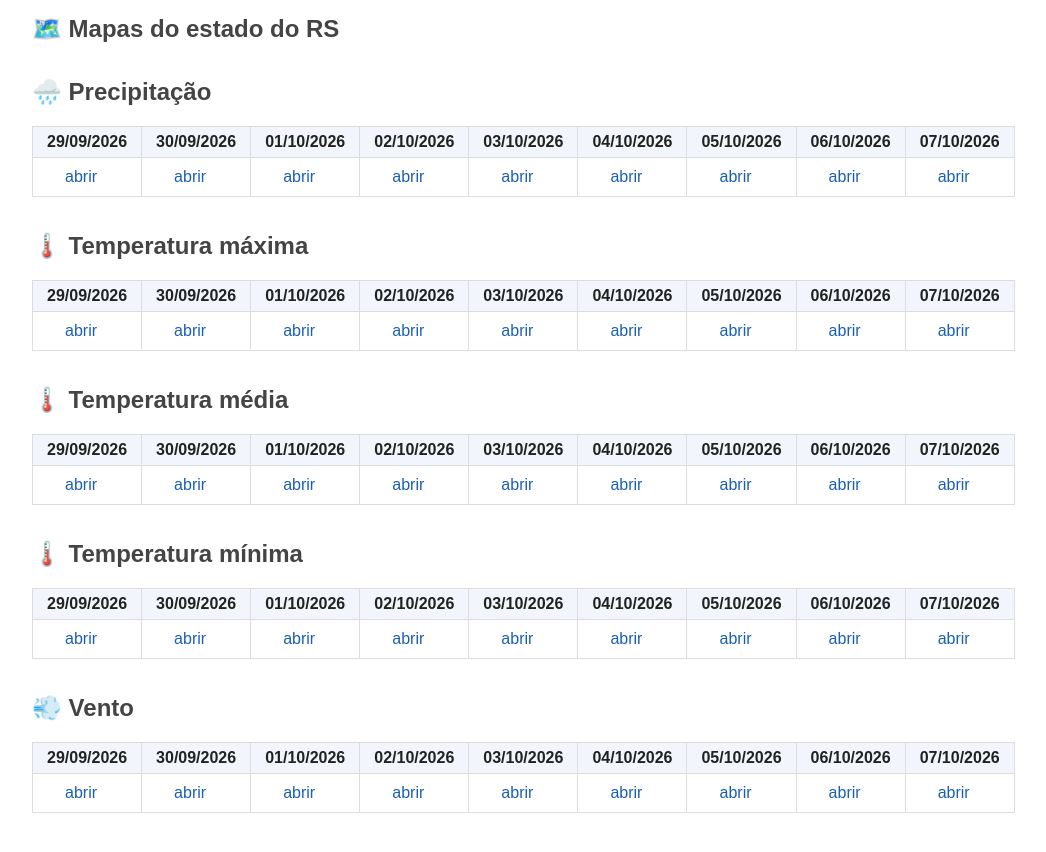
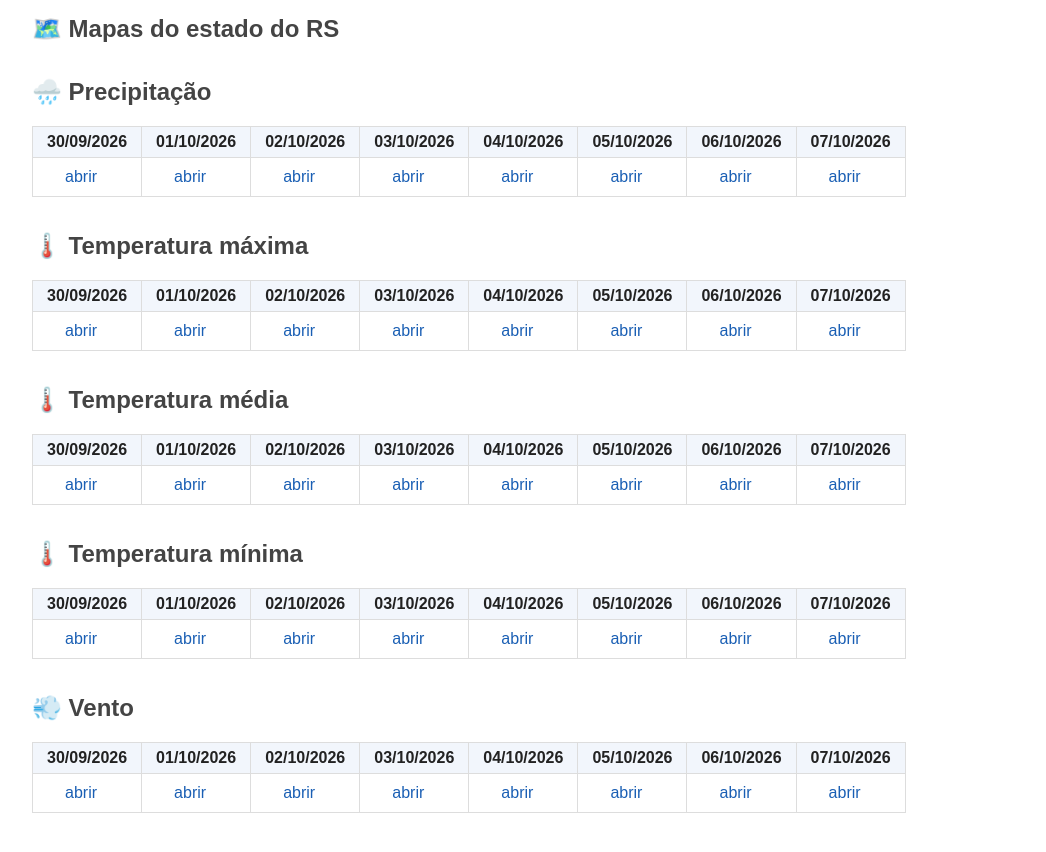
Before and after one commit to rafaelcabralcruz/WRF, a plain HTML site: page index.html in a window 1280 px wide. Shown: the part 1420-2272 px from the top of the page, without its empty margins (158-1204 px from the left). Drawn offline with Linux system fonts and the light colour scheme.

Commit message:
sync Resultados_WRF_20260930 (2026-09-30 15:50)

```diff
--- a/index.html
+++ b/index.html
@@ -64,14 +64,14 @@
   <a href="Uruguaiana_vento.html">💨 Vento</a>
   <h2>🗺️ Mapas do estado do RS</h2>
   <h2>🌧️ Precipitação</h2>
-  <table><tr><th>29/09/2026</th><th>30/09/2026</th><th>01/10/2026</th><th>02/10/2026</th><th>03/10/2026</th><th>04/10/2026</th><th>05/10/2026</th><th>06/10/2026</th><th>07/10/2026</th></tr><tr><td><a href="mapas/Precip_20260929.html">abrir</a></td><td><a href="mapas/Precip_20260930.html">abrir</a></td><td><a href="mapas/Precip_20261001.html">abrir</a></td><td><a href="mapas/Precip_20261002.html">abrir</a></td><td><a href="mapas/Precip_20261003.html">abrir</a></td><td><a href="mapas/Precip_20261004.html">abrir</a></td><td><a href="mapas/Precip_20261005.html">abrir</a></td><td><a href="mapas/Precip_20261006.html">abrir</a></td><td><a href="mapas/Precip_20261007.html">abrir</a></td></tr></table>
+  <table><tr><th>30/09/2026</th><th>01/10/2026</th><th>02/10/2026</th><th>03/10/2026</th><th>04/10/2026</th><th>05/10/2026</th><th>06/10/2026</th><th>07/10/2026</th></tr><tr><td><a href="mapas/Precip_20260930.html">abrir</a></td><td><a href="mapas/Precip_20261001.html">abrir</a></td><td><a href="mapas/Precip_20261002.html">abrir</a></td><td><a href="mapas/Precip_20261003.html">abrir</a></td><td><a href="mapas/Precip_20261004.html">abrir</a></td><td><a href="mapas/Precip_20261005.html">abrir</a></td><td><a href="mapas/Precip_20261006.html">abrir</a></td><td><a href="mapas/Precip_20261007.html">abrir</a></td></tr></table>
   <h2>🌡️ Temperatura máxima</h2>
-  <table><tr><th>29/09/2026</th><th>30/09/2026</th><th>01/10/2026</th><th>02/10/2026</th><th>03/10/2026</th><th>04/10/2026</th><th>05/10/2026</th><th>06/10/2026</th><th>07/10/2026</th></tr><tr><td><a href="mapas/Tmax_20260929.html">abrir</a></td><td><a href="mapas/Tmax_20260930.html">abrir</a></td><td><a href="mapas/Tmax_20261001.html">abrir</a></td><td><a href="mapas/Tmax_20261002.html">abrir</a></td><td><a href="mapas/Tmax_20261003.html">abrir</a></td><td><a href="mapas/Tmax_20261004.html">abrir</a></td><td><a href="mapas/Tmax_20261005.html">abrir</a></td><td><a href="mapas/Tmax_20261006.html">abrir</a></td><td><a href="mapas/Tmax_20261007.html">abrir</a></td></tr></table>
+  <table><tr><th>30/09/2026</th><th>01/10/2026</th><th>02/10/2026</th><th>03/10/2026</th><th>04/10/2026</th><th>05/10/2026</th><th>06/10/2026</th><th>07/10/2026</th></tr><tr><td><a href="mapas/Tmax_20260930.html">abrir</a></td><td><a href="mapas/Tmax_20261001.html">abrir</a></td><td><a href="mapas/Tmax_20261002.html">abrir</a></td><td><a href="mapas/Tmax_20261003.html">abrir</a></td><td><a href="mapas/Tmax_20261004.html">abrir</a></td><td><a href="mapas/Tmax_20261005.html">abrir</a></td><td><a href="mapas/Tmax_20261006.html">abrir</a></td><td><a href="mapas/Tmax_20261007.html">abrir</a></td></tr></table>
   <h2>🌡️ Temperatura média</h2>
-  <table><tr><th>29/09/2026</th><th>30/09/2026</th><th>01/10/2026</th><th>02/10/2026</th><th>03/10/2026</th><th>04/10/2026</th><th>05/10/2026</th><th>06/10/2026</th><th>07/10/2026</th></tr><tr><td><a href="mapas/Tmean_20260929.html">abrir</a></td><td><a href="mapas/Tmean_20260930.html">abrir</a></td><td><a href="mapas/Tmean_20261001.html">abrir</a></td><td><a href="mapas/Tmean_20261002.html">abrir</a></td><td><a href="mapas/Tmean_20261003.html">abrir</a></td><td><a href="mapas/Tmean_20261004.html">abrir</a></td><td><a href="mapas/Tmean_20261005.html">abrir</a></td><td><a href="mapas/Tmean_20261006.html">abrir</a></td><td><a href="mapas/Tmean_20261007.html">abrir</a></td></tr></table>
+  <table><tr><th>30/09/2026</th><th>01/10/2026</th><th>02/10/2026</th><th>03/10/2026</th><th>04/10/2026</th><th>05/10/2026</th><th>06/10/2026</th><th>07/10/2026</th></tr><tr><td><a href="mapas/Tmean_20260930.html">abrir</a></td><td><a href="mapas/Tmean_20261001.html">abrir</a></td><td><a href="mapas/Tmean_20261002.html">abrir</a></td><td><a href="mapas/Tmean_20261003.html">abrir</a></td><td><a href="mapas/Tmean_20261004.html">abrir</a></td><td><a href="mapas/Tmean_20261005.html">abrir</a></td><td><a href="mapas/Tmean_20261006.html">abrir</a></td><td><a href="mapas/Tmean_20261007.html">abrir</a></td></tr></table>
   <h2>🌡️ Temperatura mínima</h2>
-  <table><tr><th>29/09/2026</th><th>30/09/2026</th><th>01/10/2026</th><th>02/10/2026</th><th>03/10/2026</th><th>04/10/2026</th><th>05/10/2026</th><th>06/10/2026</th><th>07/10/2026</th></tr><tr><td><a href="mapas/Tmin_20260929.html">abrir</a></td><td><a href="mapas/Tmin_20260930.html">abrir</a></td><td><a href="mapas/Tmin_20261001.html">abrir</a></td><td><a href="mapas/Tmin_20261002.html">abrir</a></td><td><a href="mapas/Tmin_20261003.html">abrir</a></td><td><a href="mapas/Tmin_20261004.html">abrir</a></td><td><a href="mapas/Tmin_20261005.html">abrir</a></td><td><a href="mapas/Tmin_20261006.html">abrir</a></td><td><a href="mapas/Tmin_20261007.html">abrir</a></td></tr></table>
+  <table><tr><th>30/09/2026</th><th>01/10/2026</th><th>02/10/2026</th><th>03/10/2026</th><th>04/10/2026</th><th>05/10/2026</th><th>06/10/2026</th><th>07/10/2026</th></tr><tr><td><a href="mapas/Tmin_20260930.html">abrir</a></td><td><a href="mapas/Tmin_20261001.html">abrir</a></td><td><a href="mapas/Tmin_20261002.html">abrir</a></td><td><a href="mapas/Tmin_20261003.html">abrir</a></td><td><a href="mapas/Tmin_20261004.html">abrir</a></td><td><a href="mapas/Tmin_20261005.html">abrir</a></td><td><a href="mapas/Tmin_20261006.html">abrir</a></td><td><a href="mapas/Tmin_20261007.html">abrir</a></td></tr></table>
   <h2>💨 Vento</h2>
-  <table><tr><th>29/09/2026</th><th>30/09/2026</th><th>01/10/2026</th><th>02/10/2026</th><th>03/10/2026</th><th>04/10/2026</th><th>05/10/2026</th><th>06/10/2026</th><th>07/10/2026</th></tr><tr><td><a href="mapas/Wind_20260929.html">abrir</a></td><td><a href="mapas/Wind_20260930.html">abrir</a></td><td><a href="mapas/Wind_20261001.html">abrir</a></td><td><a href="mapas/Wind_20261002.html">abrir</a></td><td><a href="mapas/Wind_20261003.html">abrir</a></td><td><a href="mapas/Wind_20261004.html">abrir</a></td><td><a href="mapas/Wind_20261005.html">abrir</a></td><td><a href="mapas/Wind_20261006.html">abrir</a></td><td><a href="mapas/Wind_20261007.html">abrir</a></td></tr></table>
+  <table><tr><th>30/09/2026</th><th>01/10/2026</th><th>02/10/2026</th><th>03/10/2026</th><th>04/10/2026</th><th>05/10/2026</th><th>06/10/2026</th><th>07/10/2026</th></tr><tr><td><a href="mapas/Wind_20260930.html">abrir</a></td><td><a href="mapas/Wind_20261001.html">abrir</a></td><td><a href="mapas/Wind_20261002.html">abrir</a></td><td><a href="mapas/Wind_20261003.html">abrir</a></td><td><a href="mapas/Wind_20261004.html">abrir</a></td><td><a href="mapas/Wind_20261005.html">abrir</a></td><td><a href="mapas/Wind_20261006.html">abrir</a></td><td><a href="mapas/Wind_20261007.html">abrir</a></td></tr></table>
 </body>
 </html>
```
